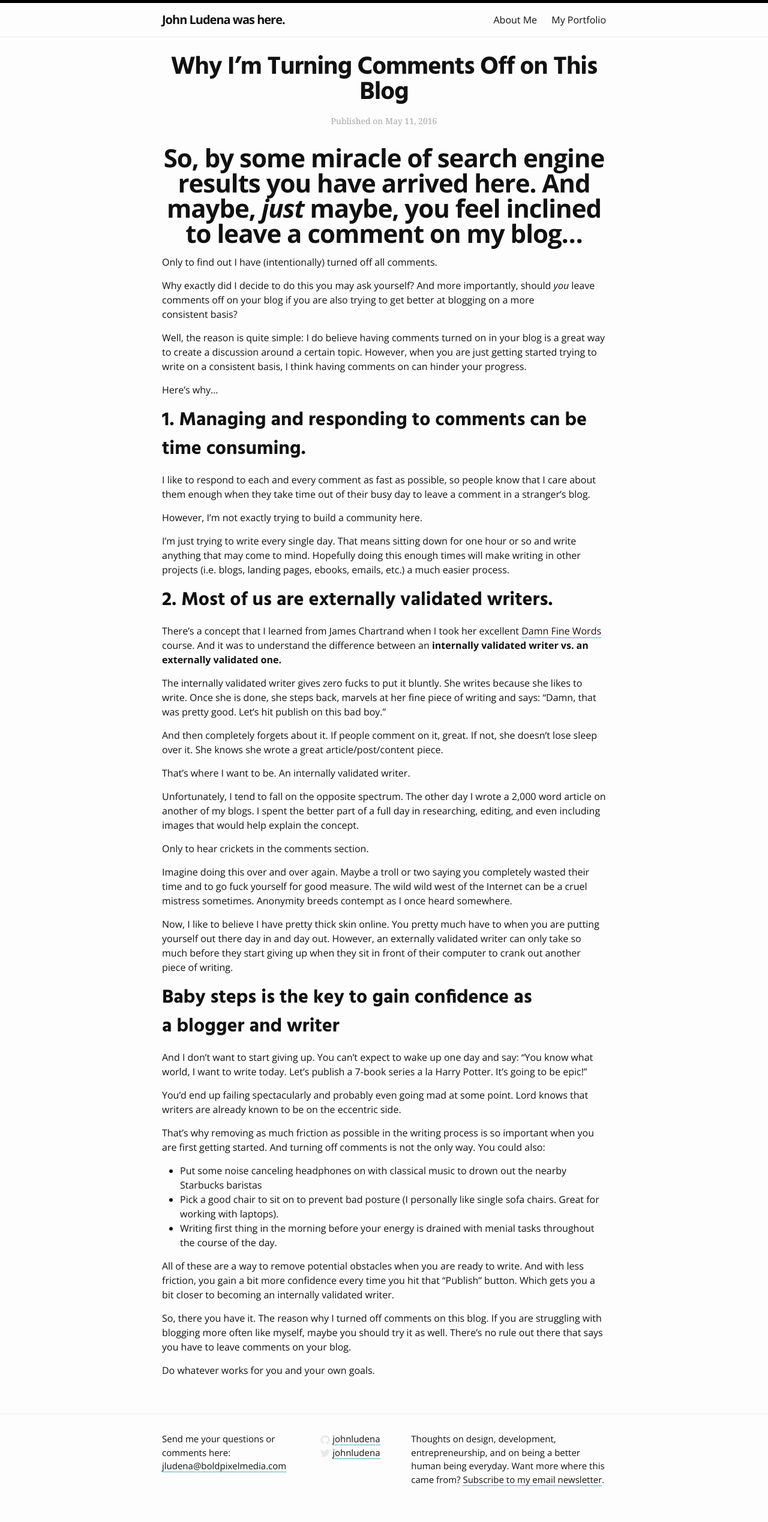
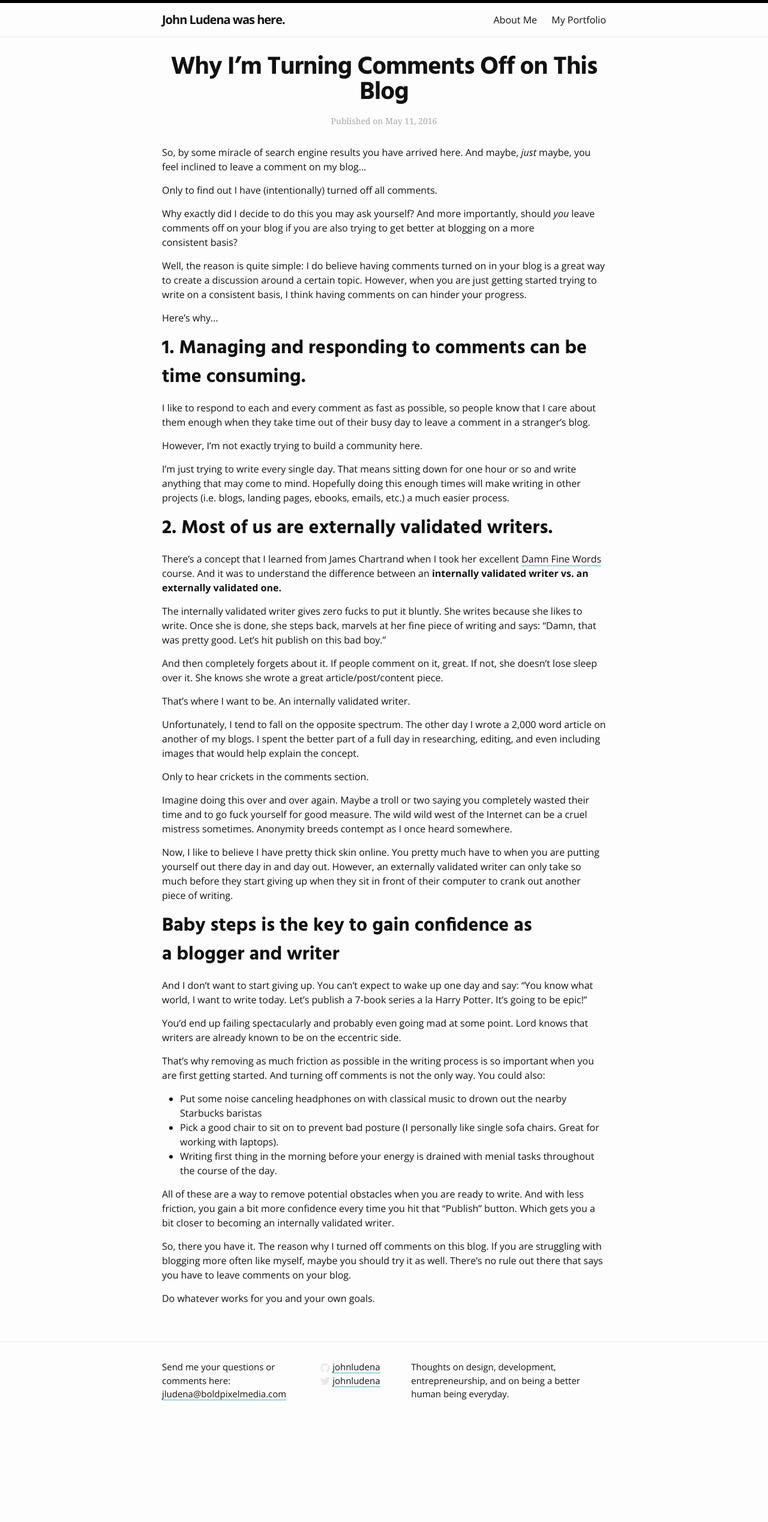
Before and after one commit to johnludena/portfolio_2017, a Jekyll site: the page built from _posts/2016-05-11-turning-comments-off.md, in a window 1280 px wide. Shown: the whole page at 60% size. Built offline with Jekyll 4.4.1, drawn with Linux system fonts in a browser that asks for light colours; after the commit the page ends 2396 px from its top, so only the background shows below that.

Commit message:
updated styles

```diff
--- a/_includes/footer.html
+++ b/_includes/footer.html
@@ -27,7 +27,7 @@
       </div>
 
       <div class="footer-col footer-col-3">
-        <p>Thoughts on design, development, entrepreneurship, and on being a better human being everyday. Want more where this came from? <a href="http://eepurl.com/Z0giz">Subscribe to my email newsletter</a>.</p>
+        <p>Thoughts on design, development, entrepreneurship, and on being a better human being everyday.</p>
       </div>
     </div>
 
--- a/_posts/2016-05-11-turning-comments-off.md
+++ b/_posts/2016-05-11-turning-comments-off.md
@@ -9,116 +9,112 @@
 categories:
   - Blogging
 ---
-<p class="post-title">
-  So, by some miracle of search engine results you have arrived here. And maybe, <em>just</em> maybe, you feel inclined to leave a comment on my blog…
+
+So, by some miracle of search engine results you have arrived here. And maybe, <em>just</em> maybe, you feel inclined to leave a comment on my blog…
+
+
+Only to find out I have (intentionally) turned off all comments.
+
+<p>
+  Why exactly did I decide to do this you may ask yourself? And more importantly, should <em>you</em> leave comments off on your blog if you are also trying to get better at blogging on a more consistent basis?
 </p>
 
-<div class="post">
-  <p>
-    Only to find out I have (intentionally) turned off all comments.
-  </p>
+<p>
+  Well, the reason is quite simple: I do believe having comments turned on in your blog is a great way to create a discussion around a certain topic. However, when you are just getting started trying to write on a consistent basis, I think having comments on can hinder your progress.
+</p>
 
-  <p>
-    Why exactly did I decide to do this you may ask yourself? And more importantly, should <em>you</em> leave comments off on your blog if you are also trying to get better at blogging on a more consistent basis?
-  </p>
+<p>
+  Here’s why&#8230;
+</p>
 
-  <p>
-    Well, the reason is quite simple: I do believe having comments turned on in your blog is a great way to create a discussion around a certain topic. However, when you are just getting started trying to write on a consistent basis, I think having comments on can hinder your progress.
-  </p>
+<h2>
+  1. Managing and responding to comments can be time consuming.
+</h2>
 
-  <p>
-    Here’s why&#8230;
-  </p>
+<p>
+  I like to respond to each and every comment as fast as possible, so people know that I care about them enough when they take time out of their busy day to leave a comment in a stranger’s blog.
+</p>
 
-  <h2>
-    1. Managing and responding to comments can be time consuming.
-  </h2>
+<p>
+  However, I’m not exactly trying to build a community here.
+</p>
 
-  <p>
-    I like to respond to each and every comment as fast as possible, so people know that I care about them enough when they take time out of their busy day to leave a comment in a stranger’s blog.
-  </p>
+<p>
+  I’m just trying to write every single day. That means sitting down for one hour or so and write anything that may come to mind. Hopefully doing this enough times will make writing in other projects (i.e. blogs, landing pages, ebooks, emails, etc.) a much easier process.
+</p>
 
-  <p>
-    However, I’m not exactly trying to build a community here.
-  </p>
+<h2>
+  2. Most of us are externally validated writers.
+</h2>
 
-  <p>
-    I’m just trying to write every single day. That means sitting down for one hour or so and write anything that may come to mind. Hopefully doing this enough times will make writing in other projects (i.e. blogs, landing pages, ebooks, emails, etc.) a much easier process.
-  </p>
+<p>
+  There’s a concept that I learned from James Chartrand when I took her excellent <a href="http://www.damnfinewords.com/" target="_blank">Damn Fine Words</a> course. And it was to understand the difference between an <strong>internally validated writer vs. an externally validated one.</strong>
+</p>
 
-  <h2>
-    2. Most of us are externally validated writers.
-  </h2>
+<p>
+  The internally validated writer gives zero fucks to put it bluntly. She writes because she likes to write. Once she is done, she steps back, marvels at her fine piece of writing and says: “Damn, that was pretty good. Let’s hit publish on this bad boy.”
+</p>
 
-  <p>
-    There’s a concept that I learned from James Chartrand when I took her excellent <a href="http://www.damnfinewords.com/" target="_blank">Damn Fine Words</a> course. And it was to understand the difference between an <strong>internally validated writer vs. an externally validated one.</strong>
-  </p>
+<p>
+  And then completely forgets about it. If people comment on it, great. If not, she doesn’t lose sleep over it. She knows she wrote a great article/post/content piece.
+</p>
 
-  <p>
-    The internally validated writer gives zero fucks to put it bluntly. She writes because she likes to write. Once she is done, she steps back, marvels at her fine piece of writing and says: “Damn, that was pretty good. Let’s hit publish on this bad boy.”
-  </p>
+<p>
+  That’s where I want to be. An internally validated writer.
+</p>
 
-  <p>
-    And then completely forgets about it. If people comment on it, great. If not, she doesn’t lose sleep over it. She knows she wrote a great article/post/content piece.
-  </p>
+<p>
+  Unfortunately, I tend to fall on the opposite spectrum. The other day I wrote a 2,000 word article on another of my blogs. I spent the better part of a full day in researching, editing, and even including images that would help explain the concept.
+</p>
 
-  <p>
-    That’s where I want to be. An internally validated writer.
-  </p>
+<p>
+  Only to hear crickets in the comments section.
+</p>
 
-  <p>
-    Unfortunately, I tend to fall on the opposite spectrum. The other day I wrote a 2,000 word article on another of my blogs. I spent the better part of a full day in researching, editing, and even including images that would help explain the concept.
-  </p>
+<p>
+  Imagine doing this over and over again. Maybe a troll or two saying you completely wasted their time and to go fuck yourself for good measure. The wild wild west of the Internet can be a cruel mistress sometimes. Anonymity breeds contempt as I once heard somewhere.
+</p>
 
-  <p>
-    Only to hear crickets in the comments section.
-  </p>
+<p>
+  Now, I like to believe I have pretty thick skin online. You pretty much have to when you are putting yourself out there day in and day out. However, an externally validated writer can only take so much before they start giving up when they sit in front of their computer to crank out another piece of writing.
+</p>
 
-  <p>
-    Imagine doing this over and over again. Maybe a troll or two saying you completely wasted their time and to go fuck yourself for good measure. The wild wild west of the Internet can be a cruel mistress sometimes. Anonymity breeds contempt as I once heard somewhere.
-  </p>
+<h2>
+  Baby steps is the key to gain confidence as a blogger and writer
+</h2>
 
-  <p>
-    Now, I like to believe I have pretty thick skin online. You pretty much have to when you are putting yourself out there day in and day out. However, an externally validated writer can only take so much before they start giving up when they sit in front of their computer to crank out another piece of writing.
-  </p>
+<p>
+  And I don’t want to start giving up. You can’t expect to wake up one day and say: “You know what world, I want to write today. Let’s publish a 7-book series a la Harry Potter. It’s going to be epic!”
+</p>
 
-  <h2>
-    Baby steps is the key to gain confidence as a blogger and writer
-  </h2>
+<p>
+  You’d end up failing spectacularly and probably even going mad at some point. Lord knows that writers are already known to be on the eccentric side.
+</p>
 
-  <p>
-    And I don’t want to start giving up. You can’t expect to wake up one day and say: “You know what world, I want to write today. Let’s publish a 7-book series a la Harry Potter. It’s going to be epic!”
-  </p>
+<p>
+  That’s why removing as much friction as possible in the writing process is so important when you are first getting started. And turning off comments is not the only way. You could also:
+</p>
 
-  <p>
-    You’d end up failing spectacularly and probably even going mad at some point. Lord knows that writers are already known to be on the eccentric side.
-  </p>
+<ul>
+  <li>
+    Put some noise canceling headphones on with classical music to drown out the nearby Starbucks baristas
+  </li>
+  <li>
+    Pick a good chair to sit on to prevent bad posture (I personally like single sofa chairs. Great for working with laptops).
+  </li>
+  <li>
+    Writing first thing in the morning before your energy is drained with menial tasks throughout the course of the day.
+  </li>
+</ul>
 
-  <p>
-    That’s why removing as much friction as possible in the writing process is so important when you are first getting started. And turning off comments is not the only way. You could also:
-  </p>
+<p>
+  All of these are a way to remove potential obstacles when you are ready to write. And with less friction, you gain a bit more confidence every time you hit that “Publish” button. Which gets you a bit closer to becoming an internally validated writer.
+</p>
 
-  <ul>
-    <li>
-      Put some noise canceling headphones on with classical music to drown out the nearby Starbucks baristas
-    </li>
-    <li>
-      Pick a good chair to sit on to prevent bad posture (I personally like single sofa chairs. Great for working with laptops).
-    </li>
-    <li>
-      Writing first thing in the morning before your energy is drained with menial tasks throughout the course of the day.
-    </li>
-  </ul>
+<p>
+  So, there you have it. The reason why I turned off comments on this blog. If you are struggling with blogging more often like myself, maybe you should try it as well. There’s no rule out there that says you have to leave comments on your blog.
+</p>
 
-  <p>
-    All of these are a way to remove potential obstacles when you are ready to write. And with less friction, you gain a bit more confidence every time you hit that “Publish” button. Which gets you a bit closer to becoming an internally validated writer.
-  </p>
-
-  <p>
-    So, there you have it. The reason why I turned off comments on this blog. If you are struggling with blogging more often like myself, maybe you should try it as well. There’s no rule out there that says you have to leave comments on your blog.
-  </p>
-
-  <p>
-    Do whatever works for you and your own goals.
-  </p>
-</div>
+<p>
+  Do whatever works for you and your own goals.
+</p>
--- a/_sass/_layout.scss
+++ b/_sass/_layout.scss
@@ -27,6 +27,7 @@
 
     .menu-icon {
         display: none;
+        border: none;
     }
 
     .page-link {
--- a/index.html
+++ b/index.html
@@ -18,6 +18,6 @@
     {% endfor %}
   </ul>
 
-  <p class="rss-subscribe">subscribe <a href="{{ "/feed.xml" | prepend: site.baseurl }}">via RSS</a></p>
+  <p class="rss-subscribe">subscribe <a href="http://eepurl.com/Z0giz">via email</a></p>
 
 </div>
```
Also changed, not shown: _posts/2016-02-01-secret-to-happiness.md (+18 -29 lines).
